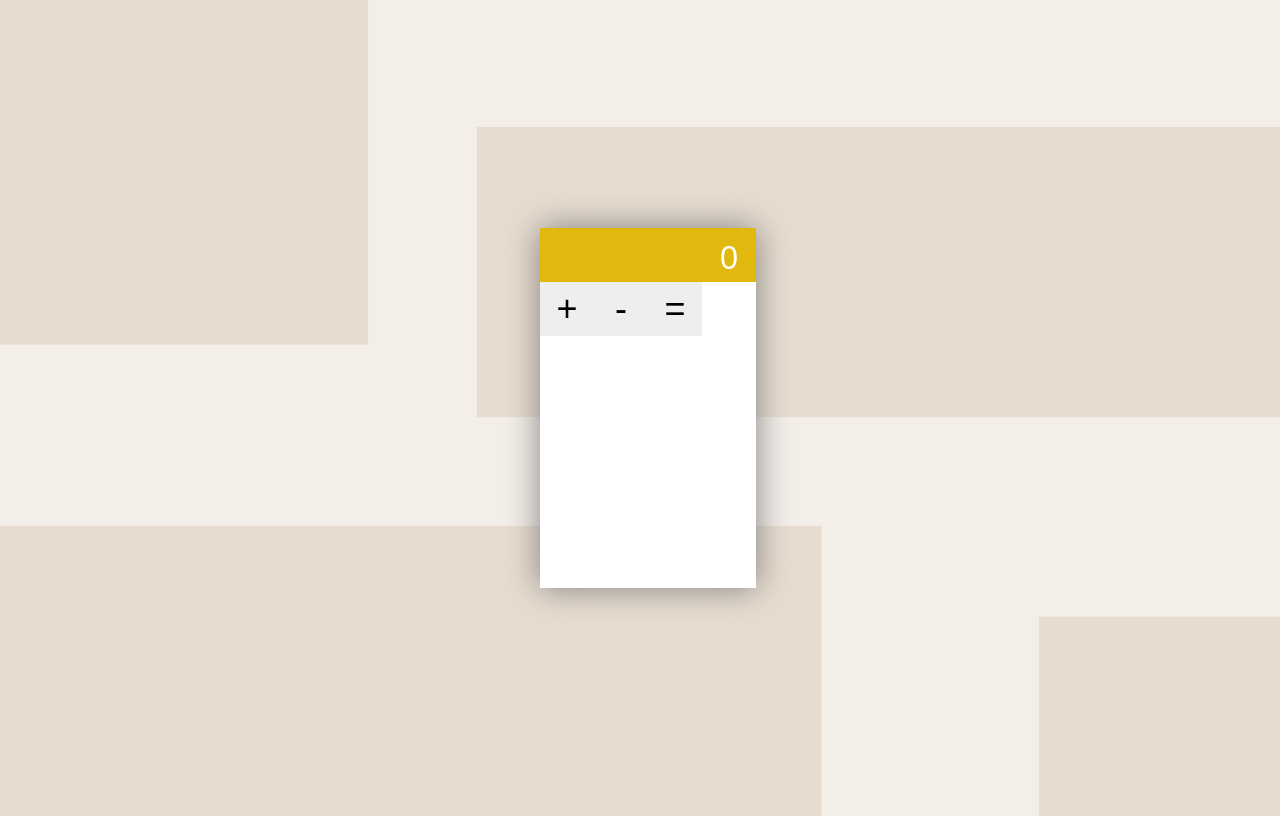
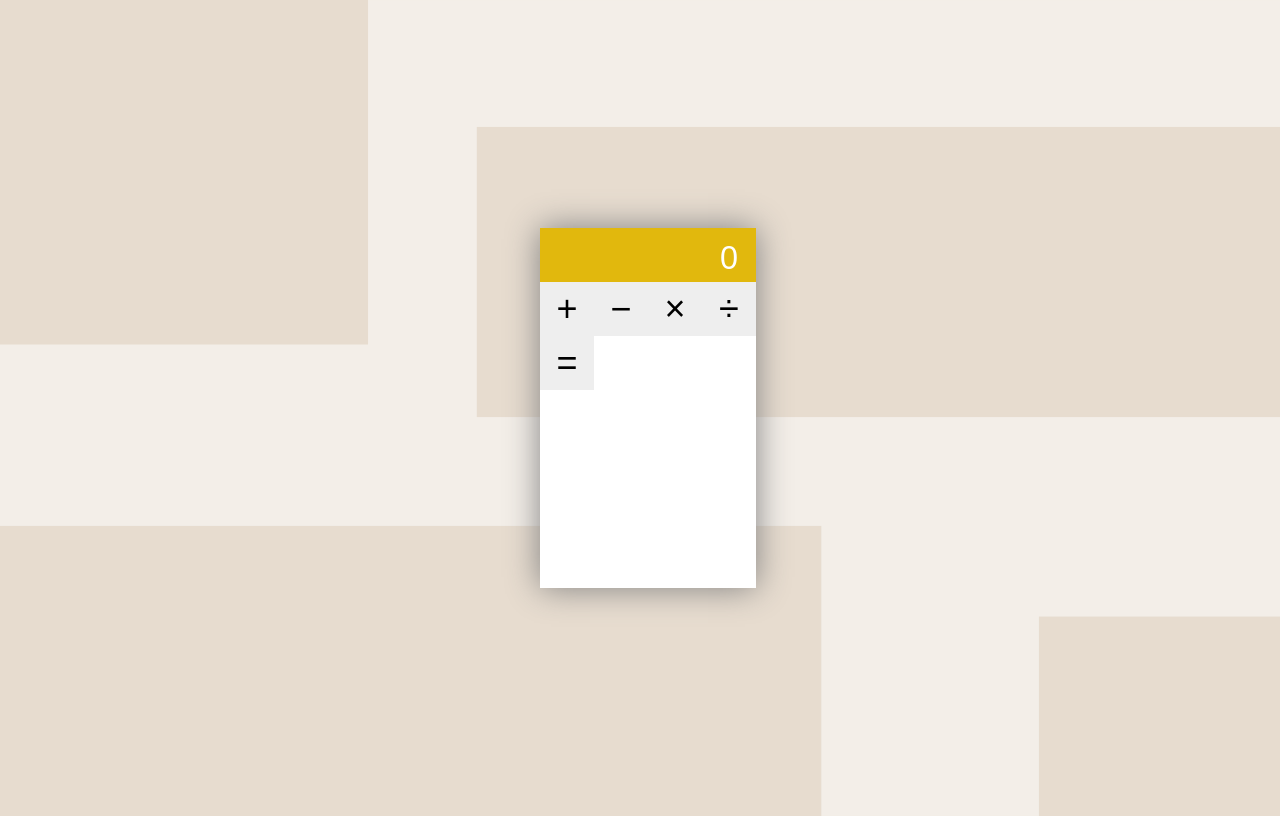
Before and after one commit to mmilic1994/exercises-2019-winter, a PHP site: page / in a window 1280 px wide. Run offline with PHP 8.4, Linux system fonts and the light colour scheme.

Commit message:
The AWE Calculator stage 2.

```diff
--- a/day14-events/awe-calculator/index.css
+++ b/day14-events/awe-calculator/index.css
@@ -3,7 +3,7 @@
 }
 
 html {
-  font-family: sans-serif;
+  font-family: 'Open Sans', sans-serif;
   font-size: 18px;
 }
 
@@ -35,6 +35,7 @@ body {
   outline: none;
   font-size: 180%;
   padding: 0.4rem 1rem 0 1rem;
+  font-weight: 300;
 }
 
 .calc__btn {
@@ -44,8 +45,14 @@ body {
   cursor: pointer;
   border: none;
   font-size: 200%;
+  font-weight: 300;
+}
+
+.calc__btn:hover {
+  background-color: #ddd;
 }
 
 .calc__controls {
   display: flex;
+  flex-wrap: wrap;
 }
--- a/day14-events/awe-calculator/index.html
+++ b/day14-events/awe-calculator/index.html
@@ -5,15 +5,18 @@
   <meta name="viewport" content="width=device-width, initial-scale=1.0" />
   <meta http-equiv="X-UA-Compatible" content="ie=edge" />
   <link rel="stylesheet" href="index.css" />
+  <link href="https://fonts.googleapis.com/css?family=Open+Sans:300,400" rel="stylesheet" />
   <title>AWE Calc</title>
 </head>
 <body>
   <div class="calc">
     <input type="text" class="calc__screen" value="0" />
     <div class="calc__controls">
-      <button class="calc__btn" onclick="binOp('+')">+</button>
-      <button class="calc__btn" onclick="binOp('-')">-</button>
-      <button class="calc__btn" onclick="equals()">=</button>
+      <button id="btn-plus" class="calc__btn">&plus;</button>
+      <button id="btn-minus" class="calc__btn">&minus;</button>
+      <button id="btn-times" class="calc__btn">&times;</button>
+      <button id="btn-divide" class="calc__btn">&divide;</button>
+      <button id="btn-equals" class="calc__btn">=</button>
     </div>
   </div>
   <script src="index.js"></script>
--- a/day14-events/awe-calculator/index.js
+++ b/day14-events/awe-calculator/index.js
@@ -18,5 +18,31 @@ const equals = () => {
     case '-':
       screen.value = number1 - number2;
       break;
+    case '*':
+      screen.value = number1 * number2;
+      break;
+    case '/':
+      screen.value = number1 / number2;
+      break;
   }
 }
+
+document.addEventListener('DOMContentLoaded', () => {
+  document.querySelector('#btn-plus').addEventListener('click', () => {
+    binOp('+');
+  });
+
+  document.querySelector('#btn-minus').addEventListener('click', () => {
+    binOp('-');
+  });
+
+  document.querySelector('#btn-times').addEventListener('click', () => {
+    binOp('*');
+  });
+
+  document.querySelector('#btn-divide').addEventListener('click', () => {
+    binOp('/');
+  });
+
+  document.querySelector('#btn-equals').addEventListener('click', equals);
+});
```
